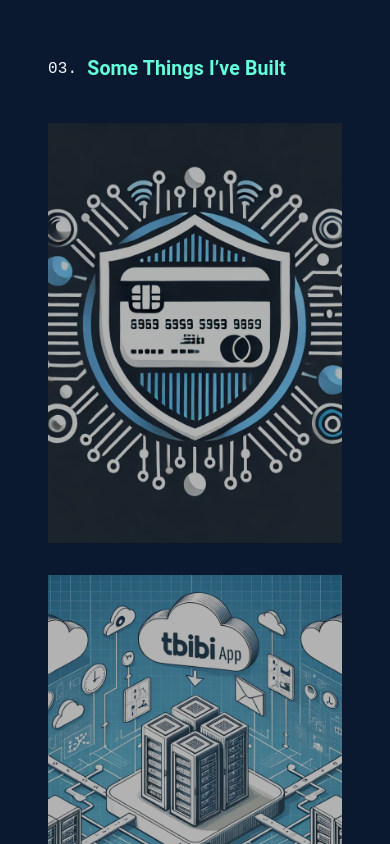
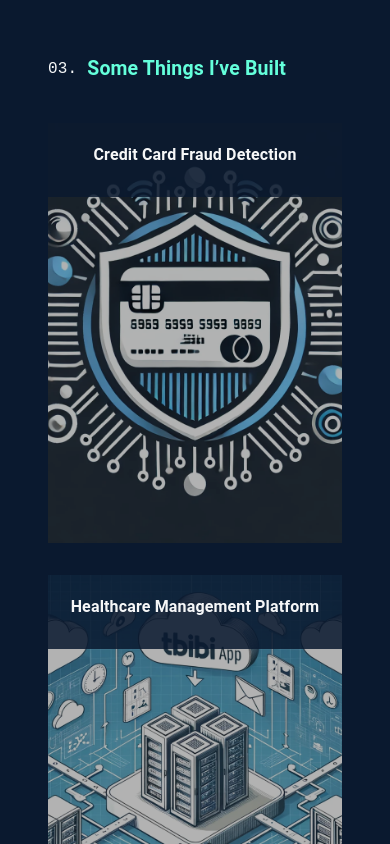
Before and after one commit to AmineMekki01/my-portfolio, a React (Create React App) app: page / in a window 390 px wide. Shown: the part 2840-3684 px from the top of the page. Built offline with nearby package versions, Linux system fonts and the light colour scheme.

Commit message:
fix project title for small screen

```diff
--- a/src/components/ProjectCard.js
+++ b/src/components/ProjectCard.js
@@ -194,6 +194,14 @@
   return (
     <StyledCard reverse={!isEven}>
       <CoverImage src={project.cover} alt={project.title} className="cover" />
+      <ProjectTitle className="project-title">
+        <Typography variant="overline" style={{ color: '#ffefd6' }}>
+          Featured Project
+        </Typography>
+        <Typography variant="h5" style={{ marginBottom: '10px' }}>
+          {project.title}
+        </Typography>
+      </ProjectTitle>
       <ProjectDetails className="project-details">
         <ProjectDetailsTitle alignLeft={!isEven}>
           <Typography variant="overline" style={{ color: '#ffefd6' }}>
```
Also changed, not shown: 1 other file (tests, documents, lock files or other folders).
